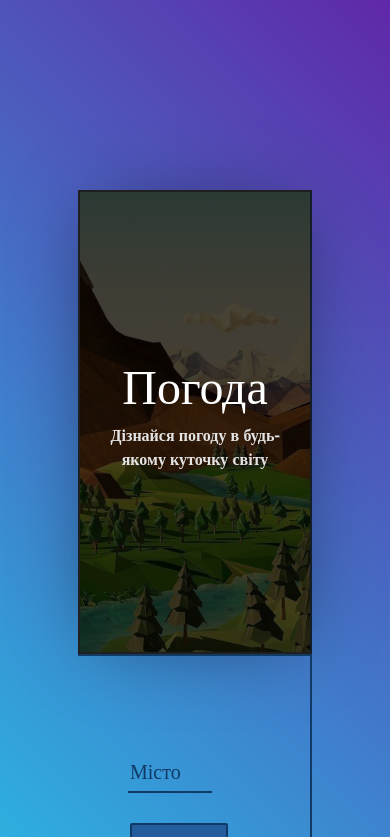
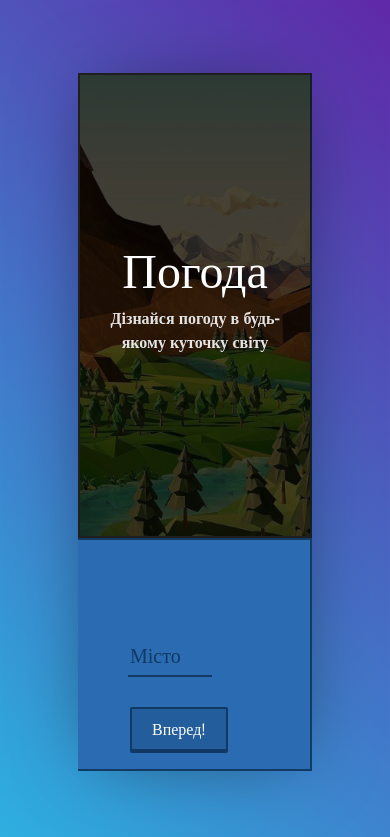
Before and after one commit to yaroslavbilokin/weatherReact, a React (Create React App) app: page / in a window 390 px wide. Shown: the top 837 px of the page. Built offline with nearby package versions, Linux system fonts and the light colour scheme.

Commit message:
fixed responsive

```diff
--- a/src/App.css
+++ b/src/App.css
@@ -21,7 +21,6 @@ body {
 }
 
 .main {
-  height: 55vh;
   background: #2a6bb1;
   box-shadow: 0px 2px 80px -20px rgba(0,0,0,0.5);
   width: 60%;
@@ -44,7 +43,6 @@ body {
 }
 
 .form {
-  height: 55vh;
   padding-top: 100px;
   padding-left: 50px;
   border-top: 2px solid #113a65;
```
